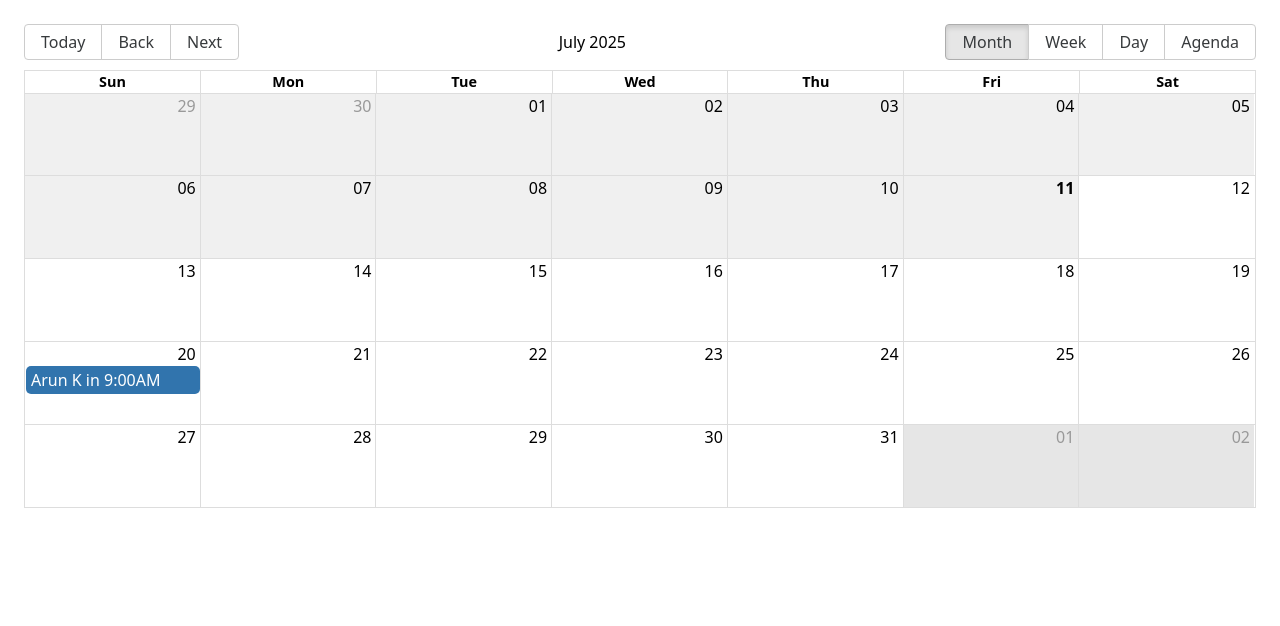
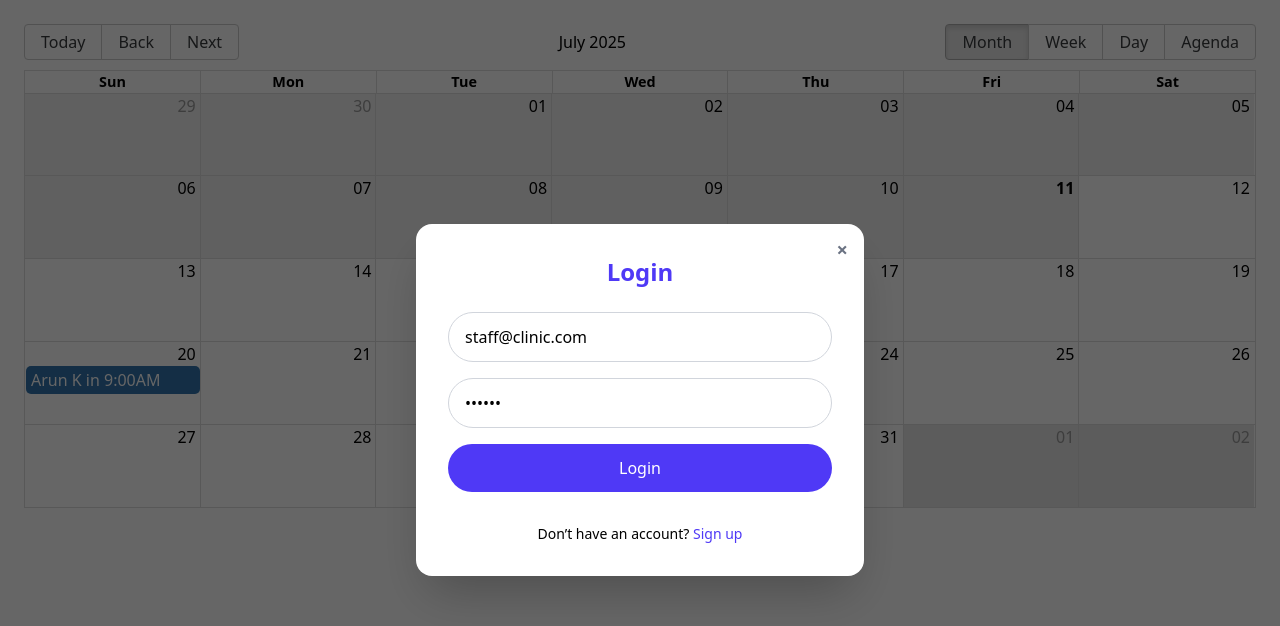
Before and after one commit to iajy/Doctors-Appointment-App, a React (Vite) app in the folder Doctors-Appointment-App/: page / in a window 1280 px wide. Shown: the top 626 px of the page. Built offline with nearby package versions, Linux system fonts and the light colour scheme.

Commit message:
login added hard coded the login cradentials

```diff
--- a/Doctors-Appointment-App/src/App.jsx
+++ b/Doctors-Appointment-App/src/App.jsx
@@ -1,9 +1,11 @@
 import React from 'react';
 import MyBigCalendar from './Components/MyBigCalendar';
+import Login from './Components/Login';
 
 const App = () => {
   return (
     <div className=''>
+      <Login/>
       <MyBigCalendar/>
     </div>
 
--- /dev/null
+++ b/Doctors-Appointment-App/src/Components/Login.jsx
@@ -0,0 +1,74 @@
+import React, { useState } from "react";
+
+const Login = () => {
+    const [login,setLogin] =useState(true);
+    const [email,setEmail] =useState("staff@clinic.com");
+    const [password,setPassword] =useState("123456");
+
+    const handleLogin= ()=>{
+        if(email=="staff@clinic.com" && password == "123456"){
+        setLogin(false)
+        }
+    }
+  return (
+    <div>
+      {login && (
+        <div className="fixed inset-0 flex items-center justify-center bg-black/60 z-50">
+          <div
+            // initial={{ opacity: 0, scale: 0.95 }}
+            // animate={{ opacity: 1, scale: 1 }}
+            // exit={{ opacity: 0, scale: 0.95 }}
+            // transition={{ duration: 0.2 }}
+            className="bg-white p-8 rounded-2xl w-full max-w-md shadow-2xl relative m-3"
+          >
+            <h2 className="text-2xl font-bold mb-6 text-center text-indigo-600">
+              Login
+            </h2>
+            <form className="space-y-4" onSubmit={handleLogin}>
+              <input
+                type="email"
+                placeholder="Email"
+                value={email}
+                required
+                onChange={(e) => setEmail(e.target.value)}
+                className="w-full px-4 py-3 border border-gray-300 rounded-full focus:outline-none focus:ring-2 focus:ring-indigo-500"
+              />
+              <input
+                type="password"
+                placeholder="Password"
+                value={password}
+                onChange={(e) => setPassword(e.target.value)}
+                required
+                className="w-full px-4 py-3 border border-gray-300 rounded-full focus:outline-none focus:ring-2 focus:ring-indigo-500"
+              />
+              <button
+                type="submit"
+                className="w-full bg-indigo-600 hover:bg-indigo-700 text-white py-3 rounded-full transition font-medium"
+              >
+                Login
+              </button>
+
+              <p className="text-center text-sm mt-4">
+                Don’t have an account?{" "}
+                <span
+                  //   onClick={signOverlay}
+                  className="text-indigo-600 hover:underline cursor-pointer"
+                >
+                  Sign up
+                </span>
+              </p>
+            </form>
+            <button
+              //   onClick={closeLogin}
+              className="absolute top-3 right-4 text-xl font-bold text-gray-500 hover:text-red-500 transition"
+            >
+              &times;
+            </button>
+          </div>
+        </div>
+      )}
+    </div>
+  );
+};
+
+export default Login;
```
